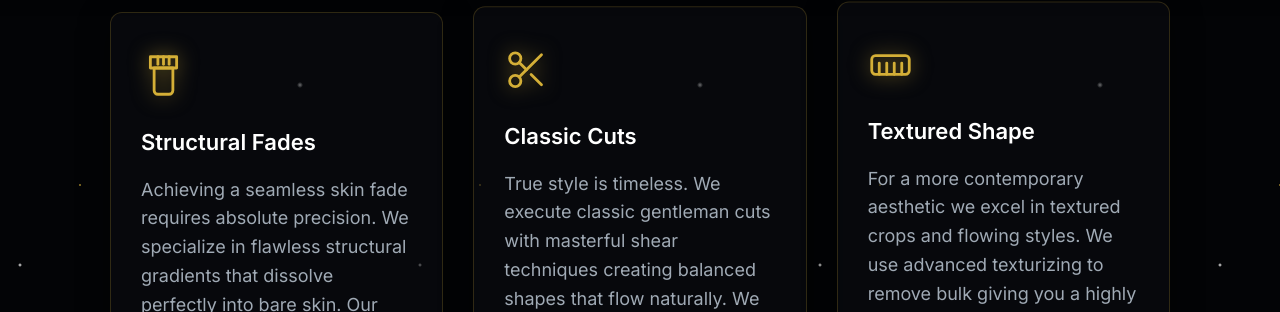
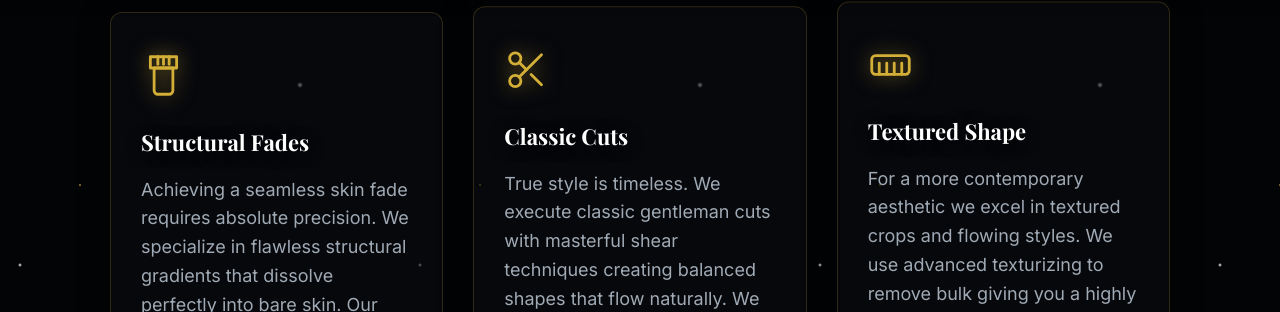
Before and after one commit to YourOnlineSquad/nathaniels-barber-shop, a Jekyll site: the page built from services/mens-haircut.md, in a window 1280 px wide and 900 px high, scrolled down 1575 px. Shown: the part 138-450 px from the top of the window. Built offline with Jekyll 4.4.1, drawn with Linux system fonts in a browser that asks for light colours; some web fonts are replaced.

Commit message:
Update mens-haircut.md

```diff
--- a/services/mens-haircut.md
+++ b/services/mens-haircut.md
@@ -25,7 +26,7 @@ title: Mens Haircut in Sioux Falls SD | Nathaniel’s Barber Shop
 
     <div style="width: 80px; height: 2px; background: var(--accent-gold); margin: 0 auto 60px; box-shadow: 0 0 15px var(--accent-gold);"></div>
 
-    <h3 style="color: var(--text-light); margin-bottom: 50px; font-size: 27px;">Our Core Masteries</h3>
+    <h2 style="color: var(--text-light); margin-bottom: 50px; font-size: 27px;">Our Core Masteries</h2>
 
     <div style="display: grid; grid-template-columns: repeat(auto-fit, minmax(280px, 1fr)); gap: 30px; margin-bottom: 80px; text-align: left;">
 
@@ -34,7 +35,7 @@ title: Mens Haircut in Sioux Falls SD | Nathaniel’s Barber Shop
           <svg style="width: 45px; height: 45px; stroke: var(--accent-gold); fill: none; margin-bottom: 20px; filter: drop-shadow(0 0 10px rgba(212, 175, 55, 0.6));" viewBox="0 0 24 24" stroke-width="1.5" stroke-linecap="round" stroke-linejoin="round">
             <path d="M5 2h14v6H5z" /><path d="M7 8h10v12a2 2 0 0 1-2 2H9a2 2 0 0 1-2-2V8z" /><line x1="9" y1="2" x2="9" y2="6" /><line x1="12" y1="2" x2="12" y2="6" /><line x1="15" y1="2" x2="15" y2="6" />
           </svg>
-          <p style="font-size: 22px; margin-bottom: 15px; line-height: 1.6;"><strong style="color: var(--text-light);">Structural Fades</strong></p>
+          <h3 style="font-size: 22px; margin-bottom: 15px; line-height: 1.6; color: var(--text-light);">Structural Fades</h3>
           <p style="font-size: 18px; color: var(--text-muted); line-height: 1.6;">Achieving a seamless skin fade requires absolute precision. We specialize in flawless structural gradients that dissolve perfectly into bare skin. Our execution ensures a clean grow out that remains exceptionally sharp for weeks.</p>
         </div>
       </div>
@@ -44,7 +45,7 @@ title: Mens Haircut in Sioux Falls SD | Nathaniel’s Barber Shop
           <svg style="width: 45px; height: 45px; stroke: var(--accent-gold); fill: none; margin-bottom: 20px; filter: drop-shadow(0 0 10px rgba(212, 175, 55, 0.6));" viewBox="0 0 24 24" stroke-width="1.5" stroke-linecap="round" stroke-linejoin="round">
             <circle cx="6" cy="6" r="3"/><circle cx="6" cy="18" r="3"/><line x1="20" y1="4" x2="8.12" y2="15.88"/><line x1="14.47" y1="14.48" x2="20" y2="20"/><line x1="8.12" y1="8.12" x2="12" y2="12"/>
           </svg>
-          <p style="font-size: 22px; margin-bottom: 15px; line-height: 1.6;"><strong style="color: var(--text-light);">Classic Cuts</strong></p>
+          <h3 style="font-size: 22px; margin-bottom: 15px; line-height: 1.6; color: var(--text-light);">Classic Cuts</h3>
           <p style="font-size: 18px; color: var(--text-muted); line-height: 1.6;">True style is timeless. We execute classic gentleman cuts with masterful shear techniques creating balanced shapes that flow naturally. We meticulously manage weight distribution so your style is effortless to maintain.</p>
         </div>
       </div>
@@ -54,7 +55,7 @@ title: Mens Haircut in Sioux Falls SD | Nathaniel’s Barber Shop
           <svg style="width: 45px; height: 45px; stroke: var(--accent-gold); fill: none; margin-bottom: 20px; filter: drop-shadow(0 0 10px rgba(212, 175, 55, 0.6));" viewBox="0 0 24 24" stroke-width="1.5" stroke-linecap="round" stroke-linejoin="round">
             <rect x="2" y="7" width="20" height="10" rx="2" ry="2"/><line x1="6" y1="17" x2="6" y2="11"/><line x1="10" y1="17" x2="10" y2="11"/><line x1="14" y1="17" x2="14" y2="11"/><line x1="18" y1="17" x2="18" y2="11"/>
           </svg>
-          <p style="font-size: 22px; margin-bottom: 15px; line-height: 1.6;"><strong style="color: var(--text-light);">Textured Shape</strong></p>
+          <h3 style="font-size: 22px; margin-bottom: 15px; line-height: 1.6; color: var(--text-light);">Textured Shape</h3>
           <p style="font-size: 18px; color: var(--text-muted); line-height: 1.6;">For a more contemporary aesthetic we excel in textured crops and flowing styles. We use advanced texturizing to remove bulk giving you a highly versatile lived in look that is incredibly easy to style at home.</p>
         </div>
       </div>
@@ -68,12 +69,12 @@ title: Mens Haircut in Sioux Falls SD | Nathaniel’s Barber Shop
       </div>
 
       <div>
-        <h3 style="color: var(--accent-gold); margin-bottom: 20px; font-size: 27px;">The Sioux Falls Consultation Standard</h3>
+        <h2 style="color: var(--accent-gold); margin-bottom: 20px; font-size: 27px;">The Sioux Falls Consultation Standard</h2>
         <p style="color: var(--text-muted); font-size: 20px; line-height: 1.6; margin-bottom: 40px;">
           We perform a rigorous structural analysis before the cape even goes on. We examine your natural growth patterns and head shape to establish a master blueprint. This ensures we are in total alignment with your specific goals providing the most personalized haircut in Minnehaha County.
         </p>
 
-        <h3 style="color: var(--accent-gold); margin-bottom: 20px; font-size: 27px;">Private Grooming in the Sioux Empire</h3>
+        <h2 style="color: var(--accent-gold); margin-bottom: 20px; font-size: 27px;">Private Grooming in the Sioux Empire</h2>
         <p style="color: var(--text-muted); font-size: 20px; line-height: 1.6;">
           Premium service demands undivided concentration. Our strictly appointment only model guarantees you receive our total focus in a calm private environment away from the noise of crowded waiting rooms. It is an elevated standard of grooming built exclusively for the modern gentleman.
         </p>
@@ -82,42 +83,36 @@ title: Mens Haircut in Sioux Falls SD | Nathaniel’s Barber Shop
     </div>
 
     <div style="border-top: 1px solid rgba(255, 255, 255, 0.1); border-bottom: 1px solid rgba(255, 255, 255, 0.1); padding: 60px 20px; margin-bottom: 80px; background: linear-gradient(90deg, transparent, rgba(10, 12, 18, 0.8), transparent);">
-      <h3 style="color: #f5f5f5; margin-bottom: 25px; font-size: 27px;">Experience Premium Barbering</h3>
+      <h2 style="color: #f5f5f5; margin-bottom: 25px; font-size: 27px;">Experience Premium Barbering</h2>
       <a href="https://www.styleseat.com/m/v/nathanielsbarbershop?utm_source=google&utm_medium=reserve" target="_blank" rel="noopener noreferrer" class="btn-primary">Reserve Your Chair Now</a>
     </div>
 
-    <h3 style="color: var(--text-light); margin-bottom: 40px; font-size: 27px;">Frequently Asked Questions</h3>
+    <h2 style="color: var(--text-light); margin-bottom: 40px; font-size: 27px;">Frequently Asked Questions</h2>
 
     <div style="max-width: 800px; margin: 0 auto 80px; text-align: left;">
-
       <details class="faq-details">
         <summary class="faq-summary">Do you take walk ins or do I need an appointment?</summary>
         <p class="faq-answer">Nathaniel operates strictly by appointment only. Because he is a solo barber working in his own private physical location this ensures every client receives unhurried and undivided attention without waiting in a crowded lobby.</p>
       </details>
-
       <details class="faq-details">
         <summary class="faq-summary">What is your cancellation and deposit policy?</summary>
         <p class="faq-answer">As a solo barber our time is our inventory. We require a deposit to secure your booking on our schedule. If you cannot make your appointment we kindly ask for over twenty four hours of notice. Without ample notification we lose vital revenue for that specific time slot so the deposit will be retained.</p>
       </details>
-
       <details class="faq-details">
         <summary class="faq-summary">Where exactly is your shop located?</summary>
         <p class="faq-answer">We operate out of a premium private physical location right here in Sioux Falls SD. You will receive exact directions and details upon completing your secure booking through our StyleSeat portal.</p>
       </details>
-
       <details class="faq-details">
         <summary class="faq-summary">How often should I return for a haircut?</summary>
         <p class="faq-answer">To keep a precision fade or taper looking razor sharp we highly recommend scheduling a touch up appointment every two to three weeks. Longer classic gentleman cuts can typically extend to every four to six weeks depending on your hair growth.</p>
       </details>
-
       <details class="faq-details">
         <summary class="faq-summary">Which styling products do you recommend?</summary>
         <p class="faq-answer">Product selection depends entirely on your specific cut. We prescribe matte clays and sea salt sprays for a natural textured finish and traditional pomades for a structured classic shine. We will evaluate your hair during the cut and recommend the perfect product.</p>
       </details>
-
     </div>
 
-    <h3 style="margin-bottom: 30px; color: var(--text-light); font-size: 25px; text-transform: uppercase; letter-spacing: 2px;">Explore Related Services</h3>
+    <h2 style="margin-bottom: 30px; color: var(--text-light); font-size: 25px; text-transform: uppercase; letter-spacing: 2px;">Explore Related Services</h2>
     <div style="display: flex; gap: 20px; justify-content: center; flex-wrap: wrap;">
       <a href="{{ site.baseurl }}/services/beard-trim" class="btn-primary" style="background: transparent; border-color: rgba(212, 175, 55, 0.3); font-size: 16px; padding: 12px 24px; box-shadow: none;">Beard Trim</a>
       <a href="{{ site.baseurl }}/services/shave" class="btn-primary" style="background: transparent; border-color: rgba(212, 175, 55, 0.3); font-size: 16px; padding: 12px 24px; box-shadow: none;">Straight Razor Shave</a>
```
Also changed, not shown: other parts of services/mens-haircut.md (+1 -0 lines).
